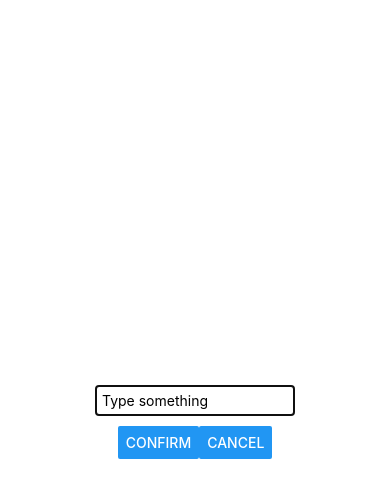
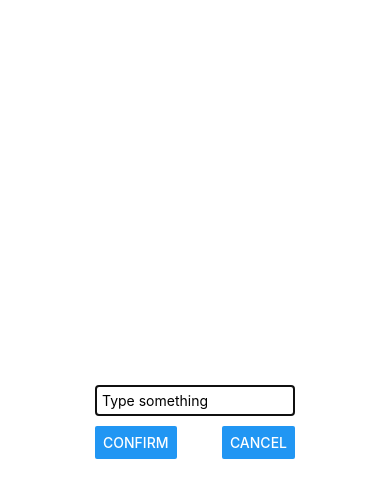
Before and after one commit to J3rrrrry/5520, a React Native app: screen / in a window 390 px wide. Both pictures are taken after a click on the button "ADD A GOAL". Shown: the top 498 px of the page. Built offline with nearby package versions, Linux system fonts and the light colour scheme.

Commit message:
Use flexDirection property to layout the two <Button>s horizontally in Input.js.

```diff
--- a/Components/Input.js
+++ b/Components/Input.js
@@ -24,6 +24,8 @@ export default function Input({
             inputHandler(text);
             setText("");
           }} />
+          {/* Add spacing between buttons */}
+          <View style={styles.spacing} />
           <Button title="Cancel" onPress={onCancel} />
         </View>
       </View>
@@ -48,5 +50,9 @@ const styles = StyleSheet.create({
     flexDirection: "row",
     justifyContent: "space-between",
     marginTop: 10,
+    width: 200, // Adjust the width to ensure proper spacing
+  },
+  spacing: {
+    width: 10, // Adjust the spacing between buttons
   }
 });
```
